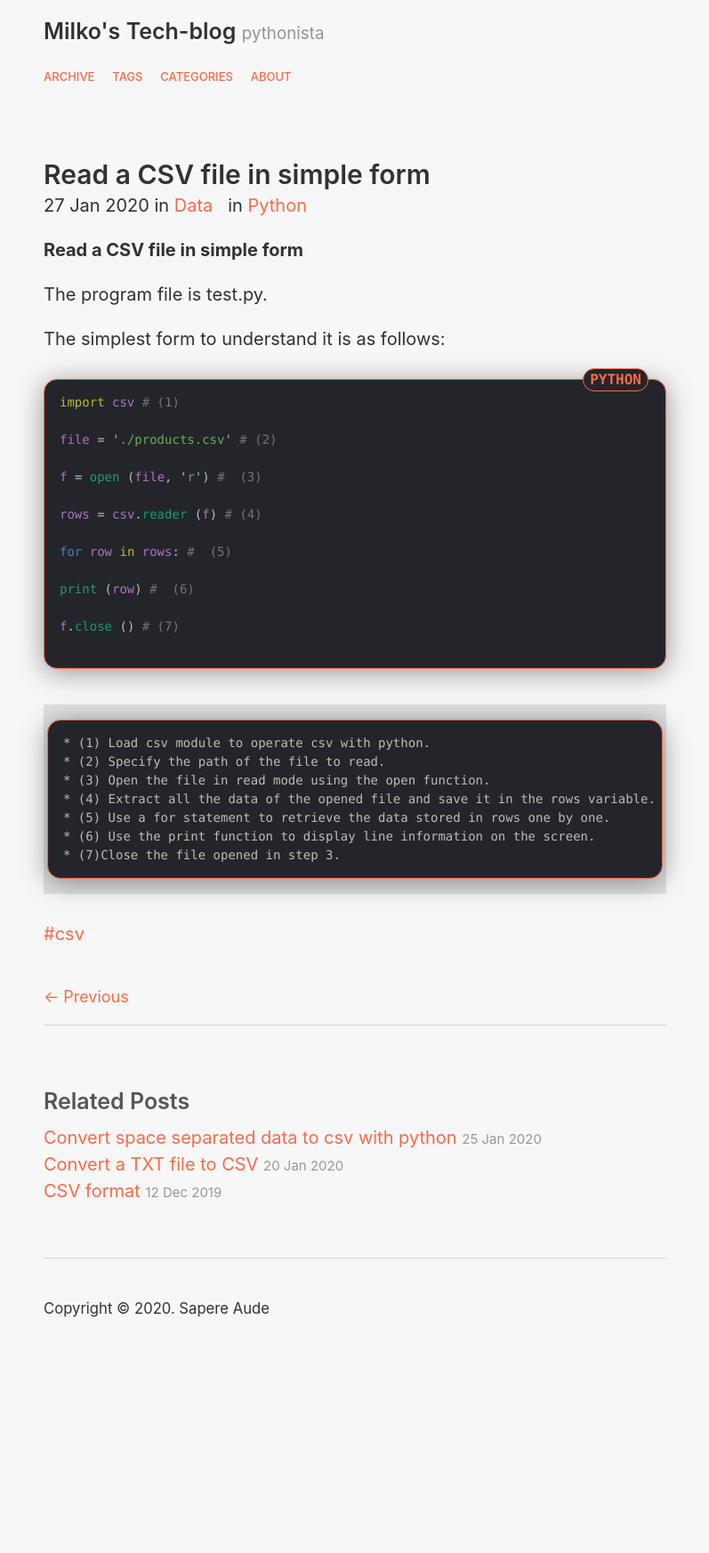
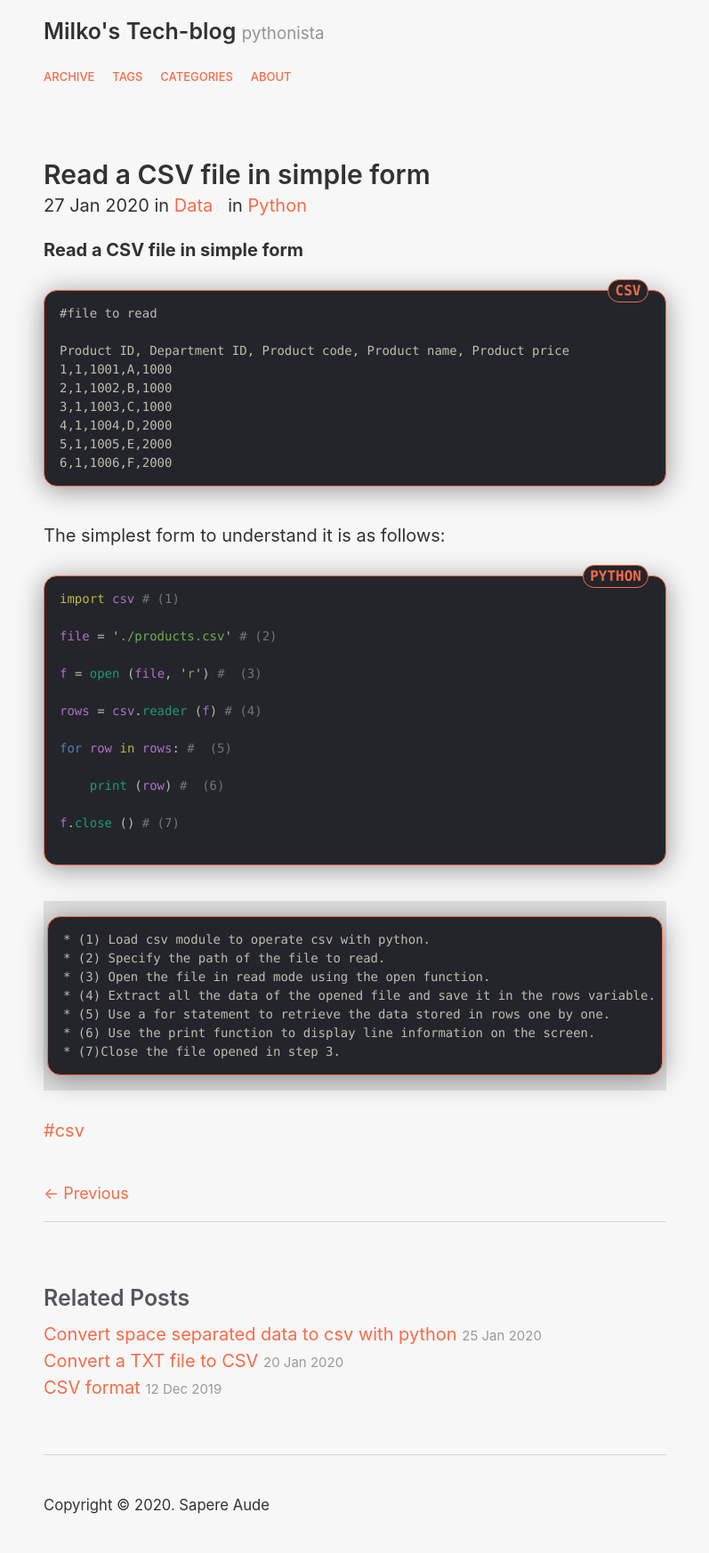
Before and after one commit to Milko-R/Milko-R.github.io, a Jekyll site: the page built from _posts/2020-01-27-Read-a-CSV-file-in-simple-form.md, in a window 1280 px wide. Shown: the whole page at 89% size, without its empty margins (241-1038 px from the left). Built offline with Jekyll 4.4.1, drawn with Linux system fonts in a browser that asks for light colours; before the commit the page ends 1525 px from its top, so only the background shows below that.

Commit message:
Update 2020-01-27-Read-a-CSV-file-in-simple-form.md

```diff
--- a/_posts/2020-01-27-Read-a-CSV-file-in-simple-form.md
+++ b/_posts/2020-01-27-Read-a-CSV-file-in-simple-form.md
@@ -8,7 +8,17 @@ tags: [csv]
 
 **Read a CSV file in simple form**
 
-The program file is test.py.
+{% highlight csv %}
+#file to read
+
+Product ID, Department ID, Product code, Product name, Product price
+1,1,1001,A,1000
+2,1,1002,B,1000
+3,1,1003,C,1000
+4,1,1004,D,2000
+5,1,1005,E,2000
+6,1,1006,F,2000
+{% endhighlight %}
 
 The simplest form to understand it is as follows:
 
@@ -23,7 +33,7 @@ rows = csv.reader (f) # (4)
 
 for row in rows: #  (5)
 
-print (row) #  (6)
+    print (row) #  (6)
 
 f.close () # (7)
  {% endhighlight %}
```
